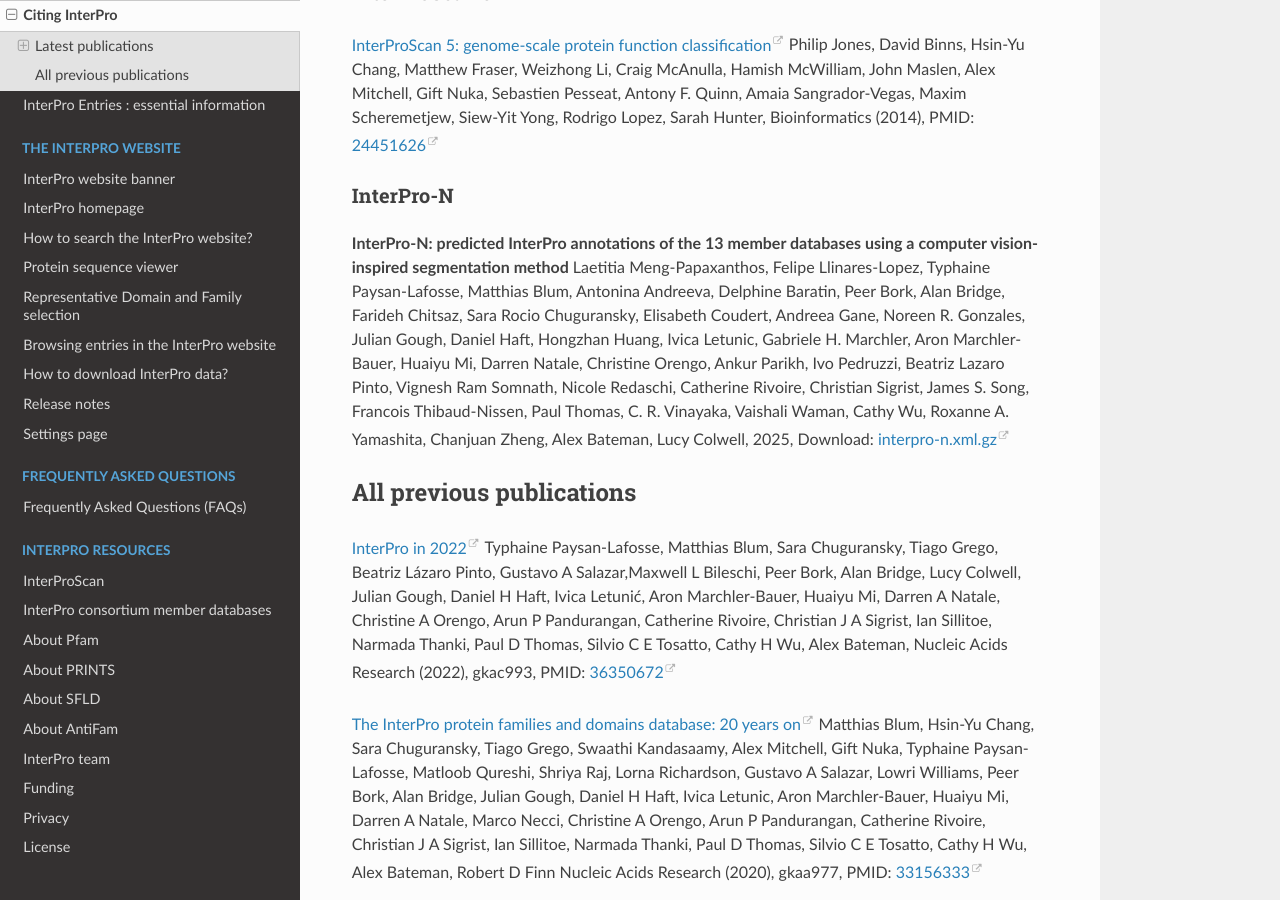
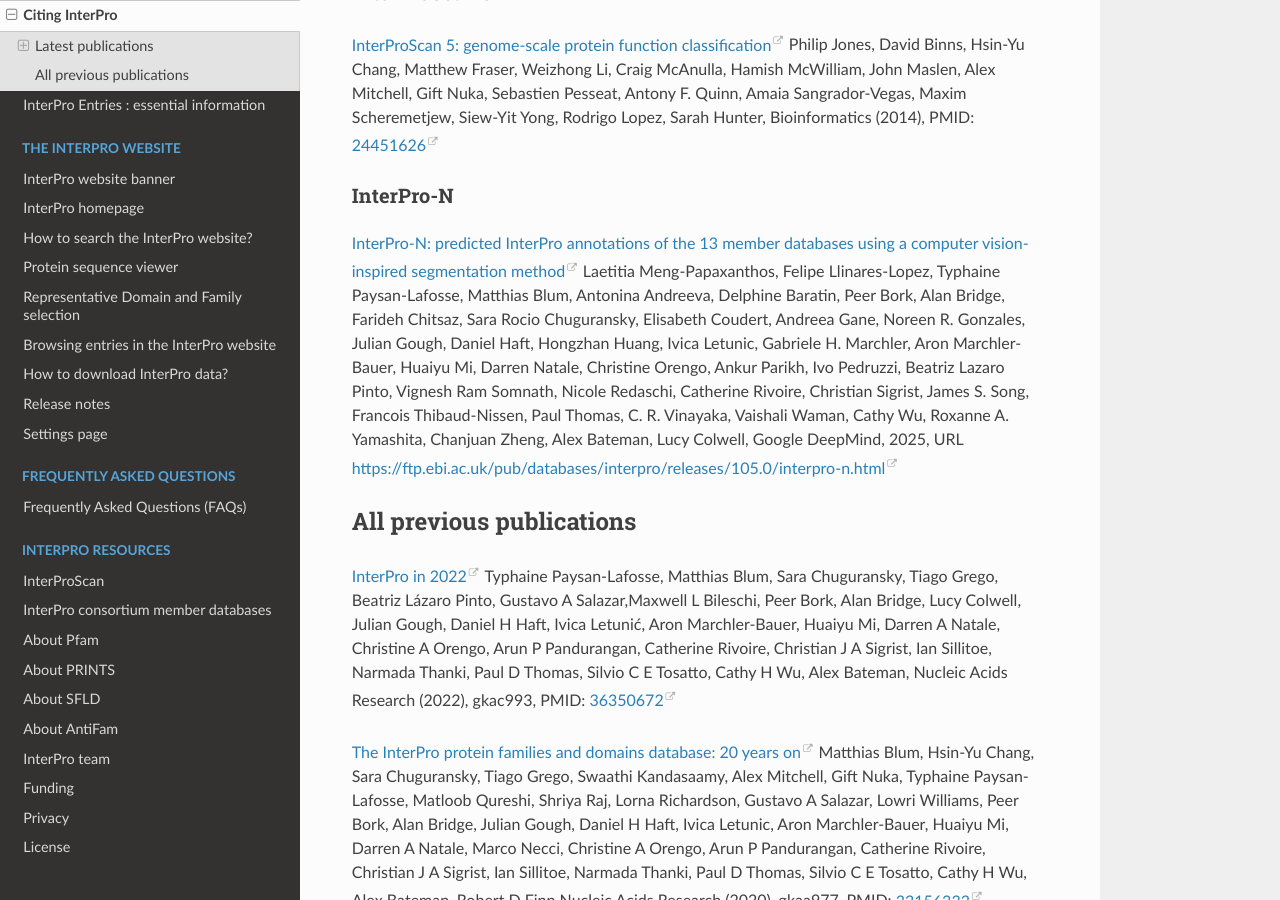
Before and after one commit to ProteinsWebTeam/interpro-docs, a Sphinx documentation site: the page built from docs/citing.rst, in a window 1280 px wide and 900 px high, scrolled down 690 px. Built offline with Sphinx 7.4.7 and the Read the Docs theme 3.1.0, drawn with Linux system fonts in a browser that asks for light colours.

Commit message:
Revise InterPro-N citation with URL
Updated citation for InterPro-N to include URL and authors.

```diff
--- a/docs/citing.rst
+++ b/docs/citing.rst
@@ -33,9 +33,9 @@
 
 InterPro-N
 ==========
-**InterPro-N: predicted InterPro annotations of the 13 member databases using a computer vision-inspired segmentation method**
+`InterPro-N: predicted InterPro annotations of the 13 member databases using a computer vision-inspired segmentation method <https://ftp.ebi.ac.uk/pub/databases/interpro/releases/105.0/interpro-n.html>`_
 Laetitia Meng-Papaxanthos, Felipe Llinares-Lopez, Typhaine Paysan-Lafosse, Matthias Blum, Antonina Andreeva, Delphine Baratin, Peer Bork, Alan Bridge, Farideh Chitsaz, Sara Rocio Chuguransky, Elisabeth Coudert, Andreea Gane, Noreen R. Gonzales, Julian Gough, Daniel Haft, Hongzhan Huang, Ivica Letunic, Gabriele H. Marchler, Aron Marchler-Bauer, Huaiyu Mi, Darren Natale, Christine Orengo, Ankur Parikh, Ivo Pedruzzi, Beatriz Lazaro Pinto, Vignesh Ram Somnath, Nicole Redaschi, Catherine Rivoire, Christian Sigrist, James S. Song, Francois Thibaud-Nissen, Paul Thomas, C. R. Vinayaka, Vaishali Waman, Cathy Wu, Roxanne A. Yamashita, Chanjuan Zheng, Alex Bateman, Lucy Colwell,
-2025, Download: `interpro-n.xml.gz <https://ftp.ebi.ac.uk/pub/databases/interpro/releases/105.0/interpro-n.xml.gz>`_
+Google DeepMind, 2025, URL `https://ftp.ebi.ac.uk/pub/databases/interpro/releases/105.0/interpro-n.html <https://ftp.ebi.ac.uk/pub/databases/interpro/releases/105.0/interpro-n.html>`_
 
 *************************
 All previous publications
```
